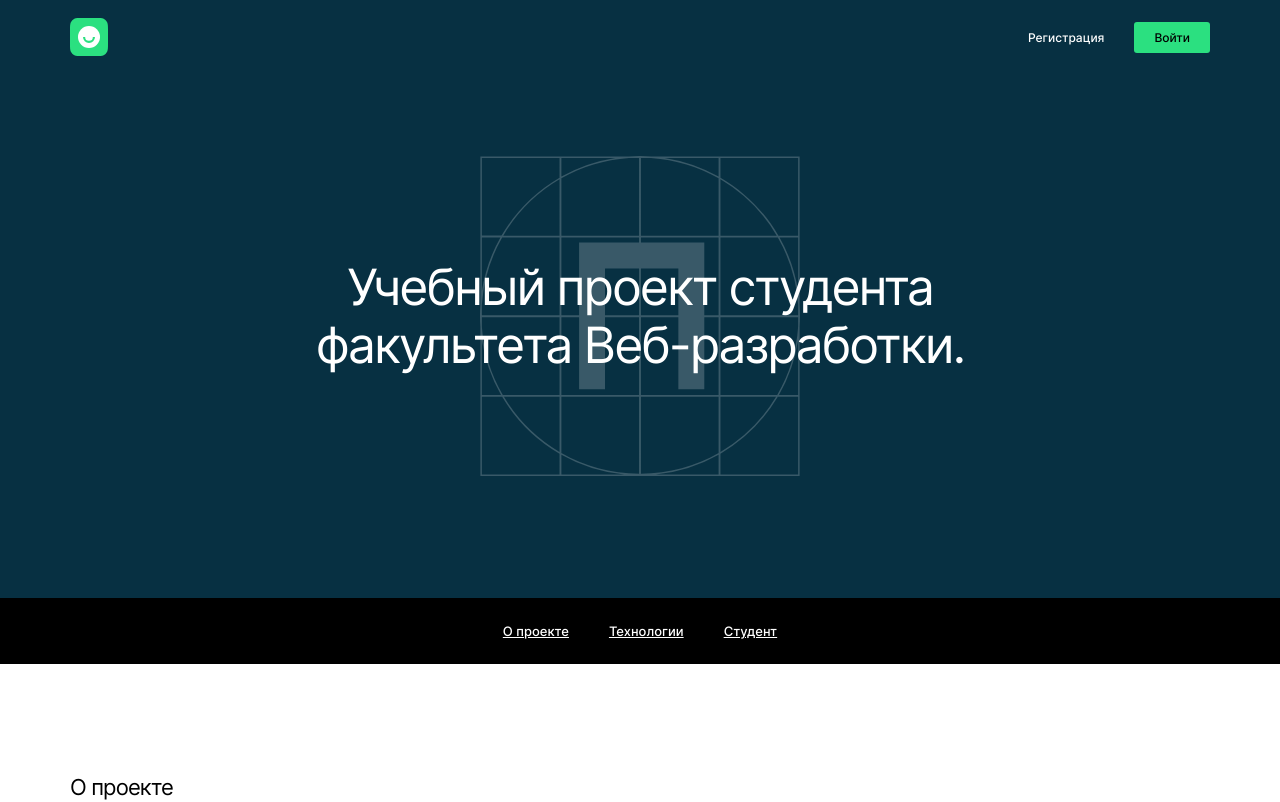
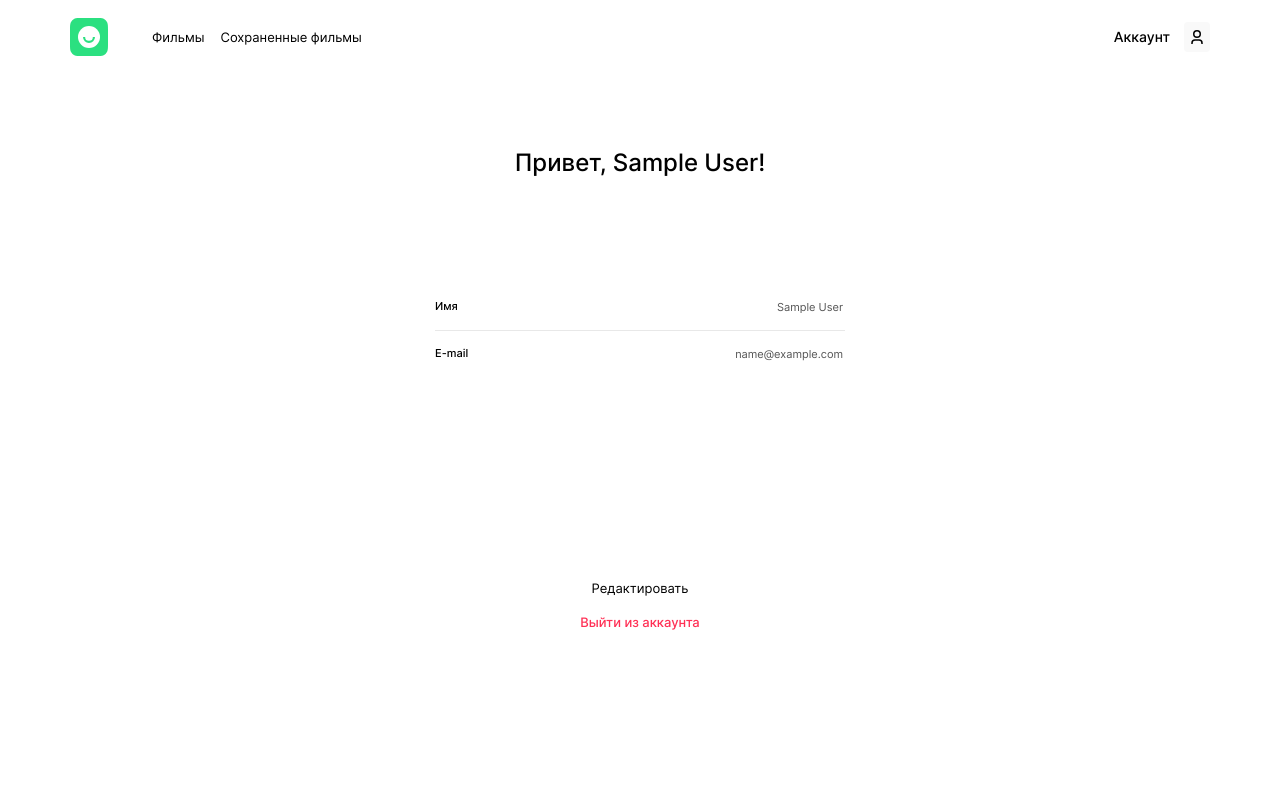
Before and after one commit to h1ze/movies-explorer-frontend, a React (Create React App) app: page /profile in a window 1280 px wide. Before the commit this address led to /. Shown: the top 802 px of the page. Built offline with nearby package versions, Linux system fonts and the light colour scheme; sample sign-in values are in the browser's storage; the HTML template or start-up script is replaced by a standard one.

Commit message:
fix: исправить getUser, блокировать формы в submit

```diff
--- a/src/components/App/App.jsx
+++ b/src/components/App/App.jsx
@@ -42,6 +42,7 @@ function App() {
     setLoading(true);
     if ('currentUser' in localStorage) {
       setCurrentUser(JSON.parse(localStorage.getItem('currentUser')));
+      setLoggedIn(true);
       setLoading(false);
     } else {
       getUserApi()
--- a/src/components/AuthForm/AuthForm.jsx
+++ b/src/components/AuthForm/AuthForm.jsx
@@ -1,4 +1,4 @@
-import React, { useEffect } from 'react';
+import React, { useEffect, useState } from 'react';
 import { Link, useNavigate } from 'react-router-dom';
 
 import Logo from '../Logo/Logo';
@@ -10,10 +10,11 @@ import ReqError from '../ReqError/ReqError';
 const AuthForm = ({ formData, onSubmit, isErrorResponse, isloggedIn }) => {
   const isRegister = formData.name === 'register';
   const { values, handleChange, errors, isValid } = useFormWithValidation();
+  const [isSending, setIsSending] = useState(false);
 
   function handleSubmit(evt) {
     evt.preventDefault();
-
+    setIsSending(true);
     onSubmit(values);
   }
 
@@ -53,6 +54,7 @@ const AuthForm = ({ formData, onSubmit, isErrorResponse, isloggedIn }) => {
                 pattern={REGEX_CHECK_NAME}
                 onChange={handleChange}
                 autoComplete="off"
+                disabled={isSending}
               />
               <span
                 className={`auth-form__error ${
@@ -78,6 +80,7 @@ const AuthForm = ({ formData, onSubmit, isErrorResponse, isloggedIn }) => {
               required
               onChange={handleChange}
               autoComplete="off"
+              disabled={isSending}
             />
             <span
               className={`auth-form__error ${
@@ -105,6 +108,7 @@ const AuthForm = ({ formData, onSubmit, isErrorResponse, isloggedIn }) => {
               placeholder="Введите пароль"
               required
               onChange={handleChange}
+              disabled={isSending}
             />
             <span
               className={`auth-form__error ${
@@ -118,7 +122,7 @@ const AuthForm = ({ formData, onSubmit, isErrorResponse, isloggedIn }) => {
           <button
             className="auth-form__button"
             type="submit"
-            disabled={!isValid}
+            disabled={!isValid || isSending}
           >
             {formData.buttonTitle}
           </button>
--- a/src/components/Profile/Profile.jsx
+++ b/src/components/Profile/Profile.jsx
@@ -8,6 +8,7 @@ import { CurrentUserContext } from '../contexts/CurrentUserContext';
 const Profile = ({ OnUpdateUser, onSignout, isErrorResponse }) => {
   const [isDisable, setIsDisable] = useState(true);
   const [isChanged, setIsChanged] = useState(false);
+  const [isSending, setIsSending] = useState(false);
   const currentUser = useContext(CurrentUserContext);
 
   const handleEdit = () => {
@@ -18,6 +19,7 @@ const Profile = ({ OnUpdateUser, onSignout, isErrorResponse }) => {
     useFormWithValidation();
 
   const handleSubmit = () => {
+    setIsSending(true);
     OnUpdateUser(values);
     if (!isErrorResponse) {
       handleEdit();
@@ -55,7 +57,7 @@ const Profile = ({ OnUpdateUser, onSignout, isErrorResponse }) => {
               name="name"
               value={values.name || ''}
               placeholder="Укажите имя"
-              disabled={isDisable}
+              disabled={isDisable || isSending}
               onChange={handleChange}
               required
               pattern={REGEX_CHECK_NAME}
@@ -76,7 +78,7 @@ const Profile = ({ OnUpdateUser, onSignout, isErrorResponse }) => {
               name="email"
               value={values.email || ''}
               placeholder="Укажите почту"
-              disabled={isDisable}
+              disabled={isDisable || isSending}
               onChange={handleChange}
               required
               autoComplete="off"
@@ -91,7 +93,7 @@ const Profile = ({ OnUpdateUser, onSignout, isErrorResponse }) => {
           <button
             className="profile__save"
             onClick={handleSubmit}
-            disabled={!isValid || !isChanged}
+            disabled={!isValid || !isChanged || isSending}
           >
             Сохранить
           </button>
--- a/src/utils/useFormWithValidation.js
+++ b/src/utils/useFormWithValidation.js
@@ -32,7 +32,6 @@ export function useFormWithValidation() {
       });
     }
 
-    console.log(target.closest('form').checkValidity());
     setIsValid(target.closest('form').checkValidity());
   };
 
```
